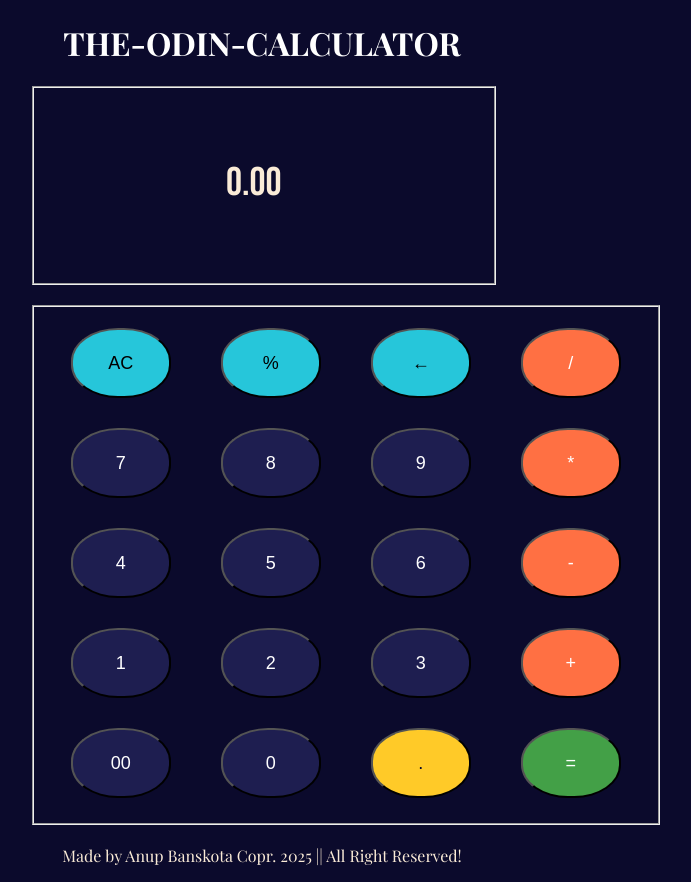
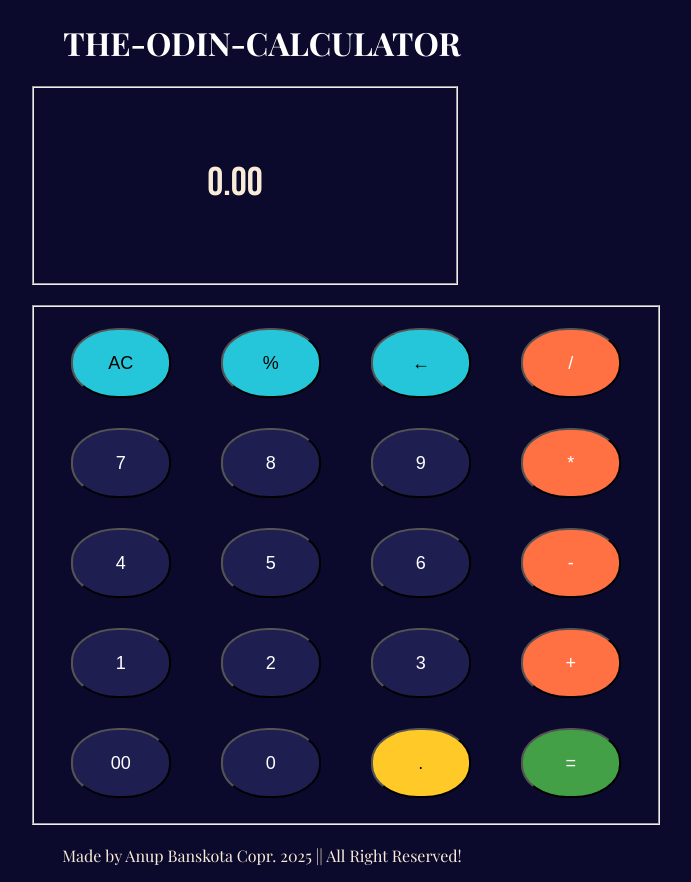
Before and after one commit to banskotanup/odin-calculator, a plain HTML site: page index.html in a window 1280 px wide. Shown: the whole page, without its empty margins (368-1059 px from the left). Drawn offline with nearby package versions, Linux system fonts and the light colour scheme; a web font is replaced by a local one.

Commit message:
Add lil design

```diff
--- a/style.css
+++ b/style.css
@@ -28,7 +28,7 @@
 
 .disp_fset{
     height: 100%;
-    width: 34.5%;
+    width: 31.5%;
     margin-left: 31%;
     margin-bottom: 20px;
 }
```
